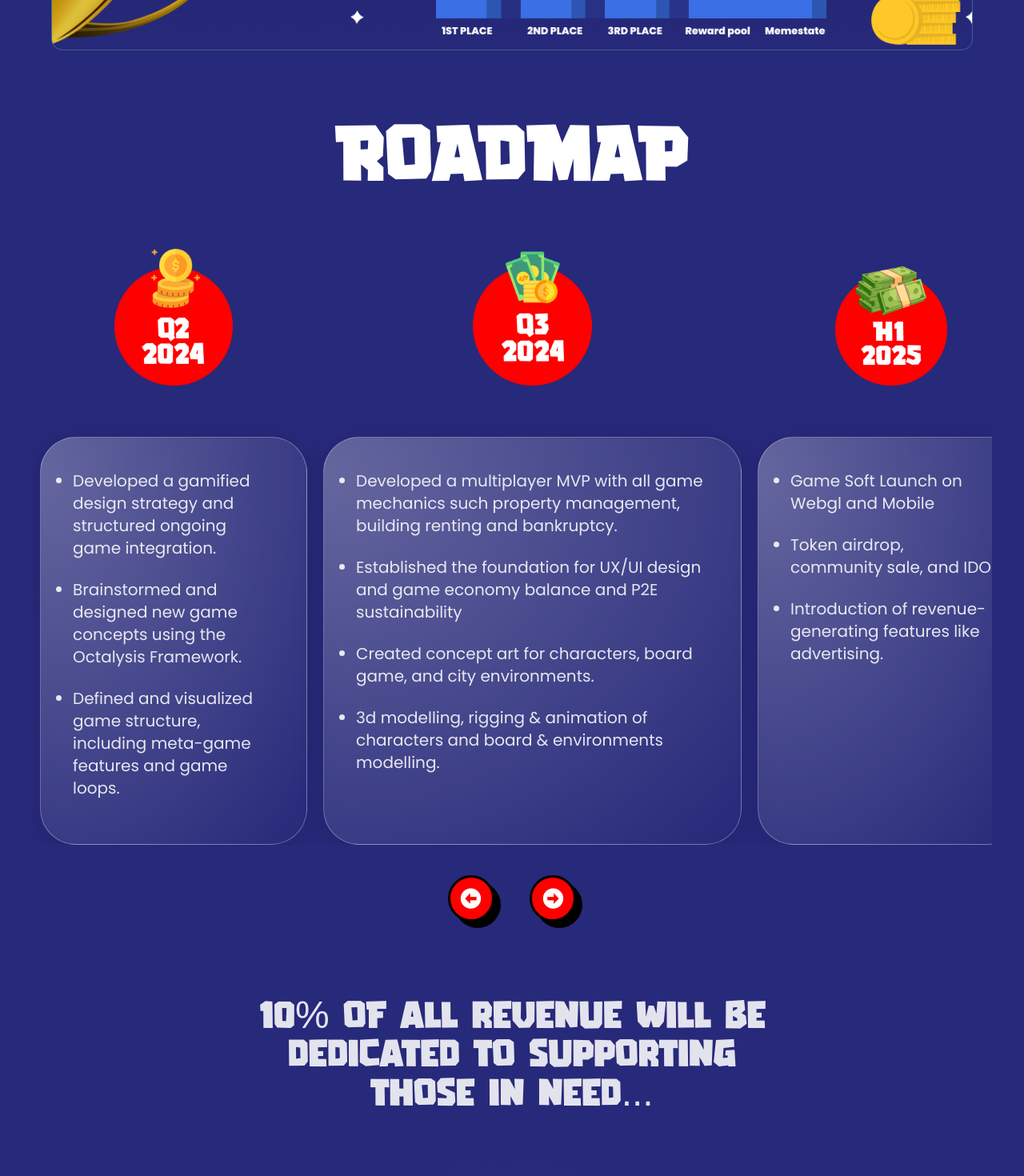
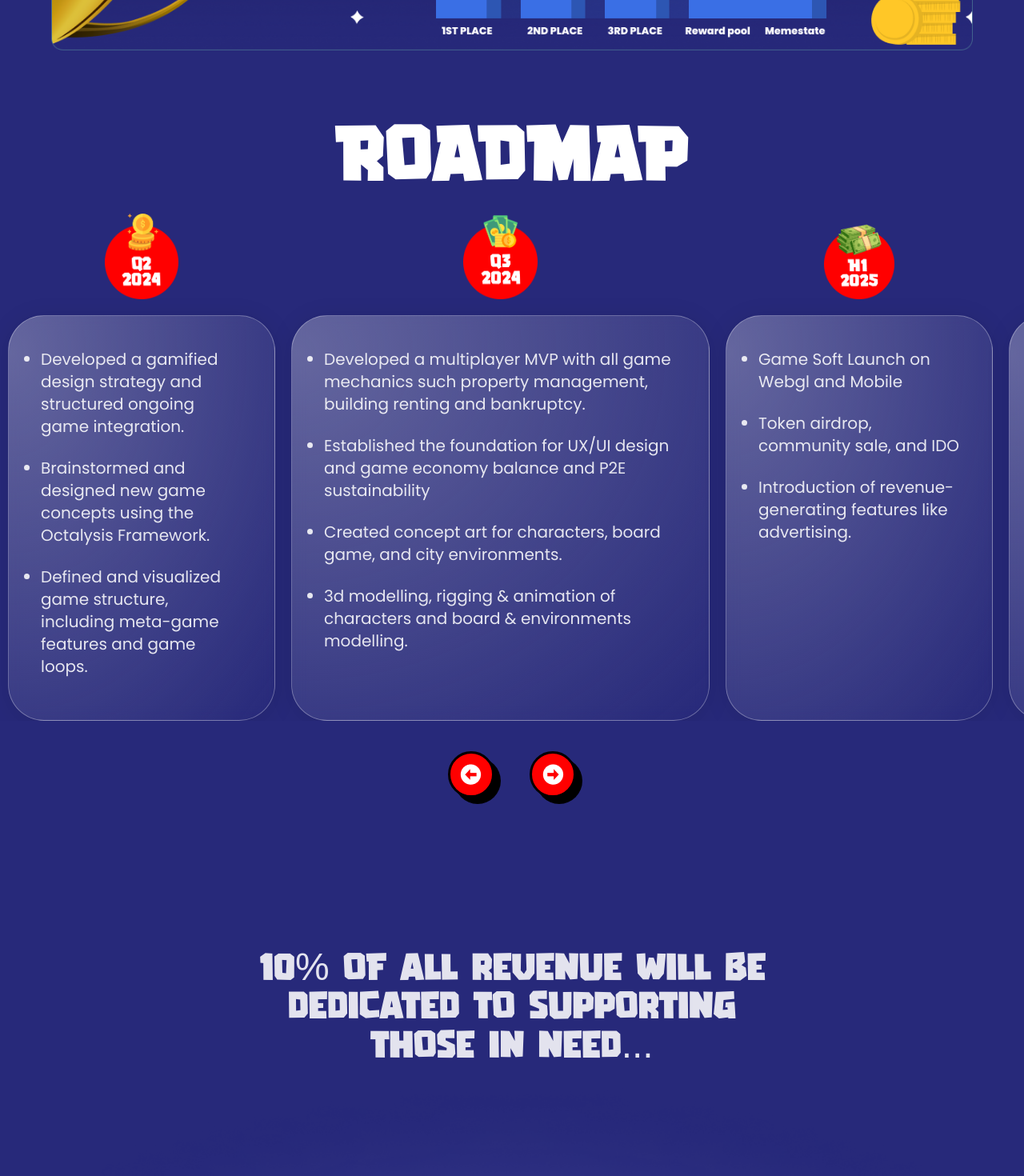
Before and after one commit to codiejay/memestateweb, a React (Vite) app: page / in a window 1280 px wide. Shown: the part 10020-11490 px from the top of the page at 80% size. Built offline with nearby package versions, Linux system fonts and the light colour scheme.

Commit message:
Revise Road Map section layout on the home page

```diff
--- a/src/App.jsx
+++ b/src/App.jsx
@@ -415,11 +415,11 @@ export default function App() {
         </div>
       </section>
       <section
-        className="bg-[#27297A] py-5 pb-24 px-4 lg:px-0 page relative"
+        className="bg-[#27297A] py-5  px-4 lg:px-0 page relative"
         id="roadMap"
       >
         <div className="flex justify-center   ">
-          <h1 className="lg:text-[100px] text-5xl font-normal text-white mb-16">
+          <h1 className="lg:text-[100px] text-5xl font-normal text-white mb-5">
             ROADMAP
           </h1>
         </div>
@@ -430,8 +430,8 @@ export default function App() {
         {isIframeOpen && <IFrameModal />}
         {isOpenPrizeModal && <WhyIsPriceDifferent />}
       </section>
-      <section>
-        <div className="flex justify-center items-center">
+      <section className="h-[40vh] relative lg:block hidden">
+        <div className="flex justify-center items-center h-full pt-10 absolute top-16 w-full">
           <h1 className=" text-[48px] leading-[48.61px] text-center lg:max-w-[665px] ">
             10% of all revenue will be dedicated to supporting those in need...
           </h1>
--- a/src/component/GlassCard/GlassCard.jsx
+++ b/src/component/GlassCard/GlassCard.jsx
@@ -1,13 +1,13 @@
 const GlassCard = ({ maxWidth, image, content }) => {
   return (
-    <div className="flex flex-col items-center justify-center gap-16  ">
+    <div className="flex flex-col items-center justify-center gap-5  ">
       <div>
-        <img src={`/images/${image}`} alt="road1" className="h-[171px]" />
+        <img src={`/images/${image}`} alt="road1" className="h-[107px]" />
       </div>
 
       <div>
         <div
-          className={`roadMapCard lg:h-[510px] h-full lg:px-0 px-5  lg:py-0 py-4`}
+          className={`roadMapCard lg:h-[507px] h-full lg:px-0 px-5  lg:py-0 py-4`}
           style={{ maxWidth: maxWidth }}
         >
           {content}
--- a/src/component/RoadMapSlider/RoadMapSLider.jsx
+++ b/src/component/RoadMapSlider/RoadMapSLider.jsx
@@ -95,7 +95,7 @@ const RoadMapSlider = () => {
     ],
   };
   return (
-    <div className="relative lg:px-10 px-3 ">
+    <div className="relative lg:px-0 px-3 ">
       {/* <div className="w-full h-1 bg-[#FF0000] absolute top-52 "></div> */}
 
       <Slider {...settings}>
```
